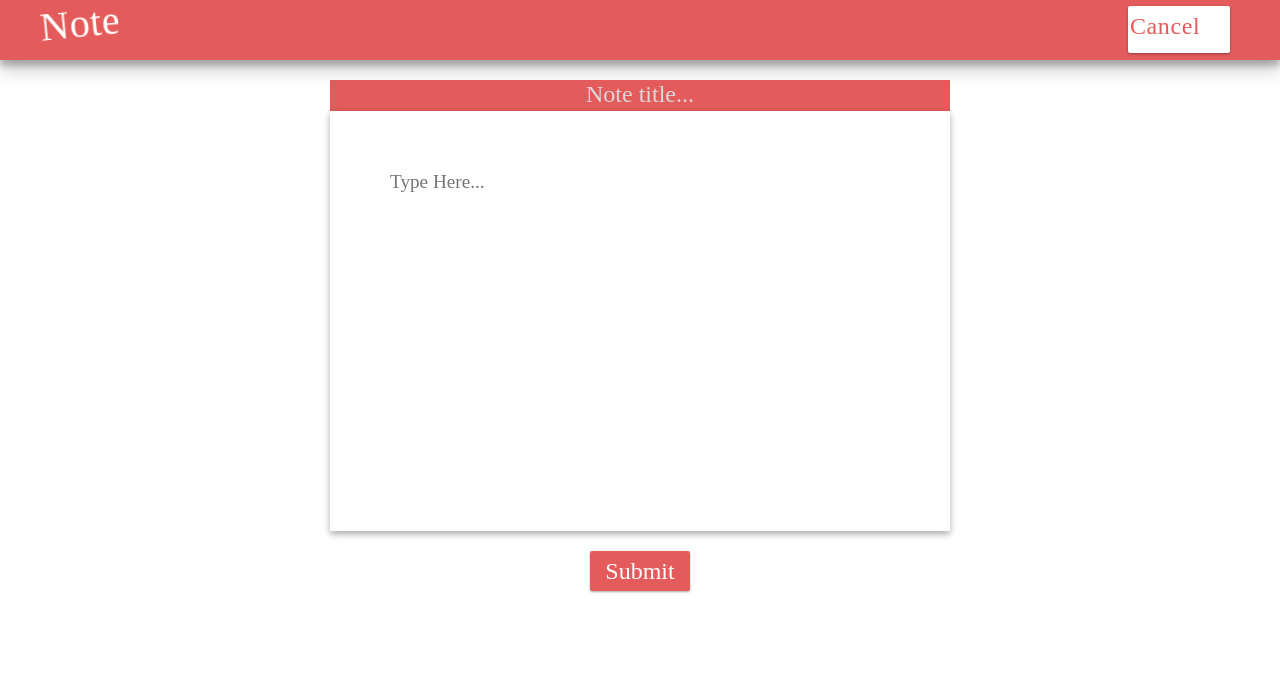
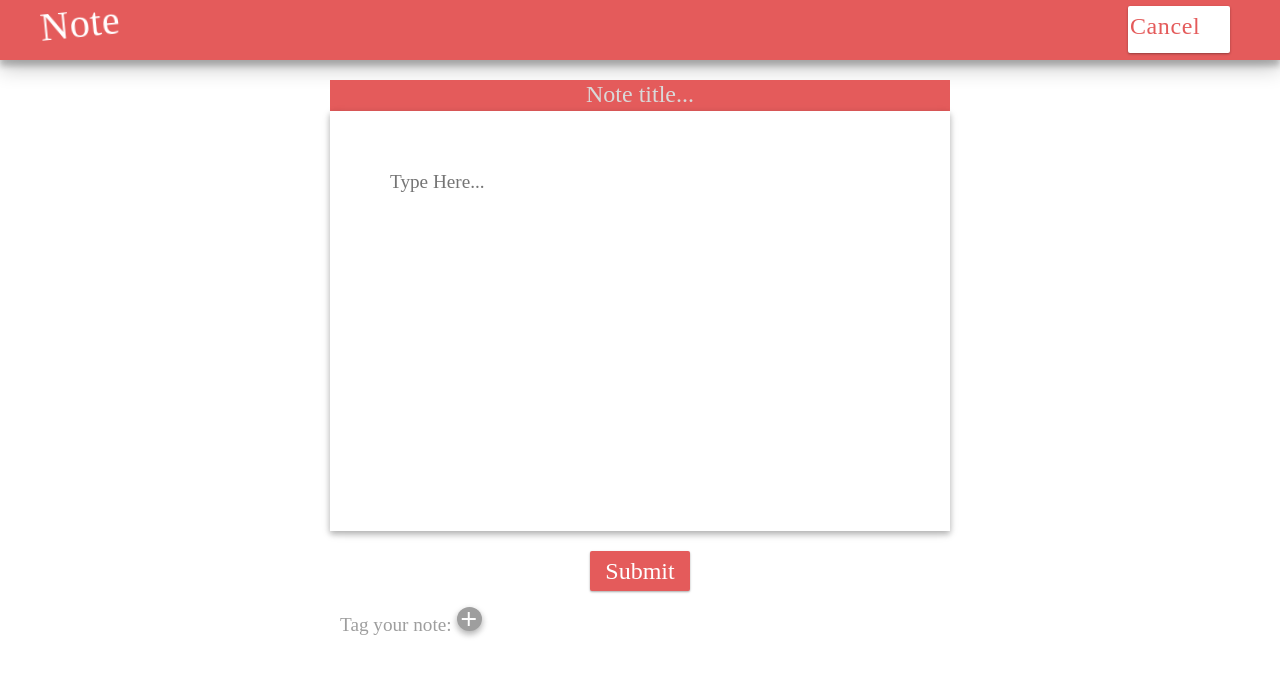
Before and after one commit to EGimenoS/react-notes, a React (Create React App) app: page / in a window 1280 px wide. Both pictures are taken after a click on the element "+ Note". Shown: the top 676 px of the page. Built offline with nearby package versions, Linux system fonts and the light colour scheme; no server answers.

Commit message:
added button to create tags in Note componnet

```diff
--- a/src/components/Note.js
+++ b/src/components/Note.js
@@ -9,6 +9,15 @@
             content: this.content.value
         };
         this.props.submitNote(formData, this.props.note.id);
+    }
+
+    renderTagForm() {
+        return (
+            <span>
+                Tag your note:
+                <i className="tag-button material-icons">add circle</i>
+            </span>
+        );
     }
     render() {
         const { note } = this.props;
@@ -30,6 +39,11 @@
                     />
                     <input className="note-button" type="submit" value="Submit" />
                 </form>
+                <div className="tag-container">
+                    <div className="tag-button-container">
+                        {this.renderTagForm()}
+                    </div>
+                </div>
             </div>
         );
     }
```
